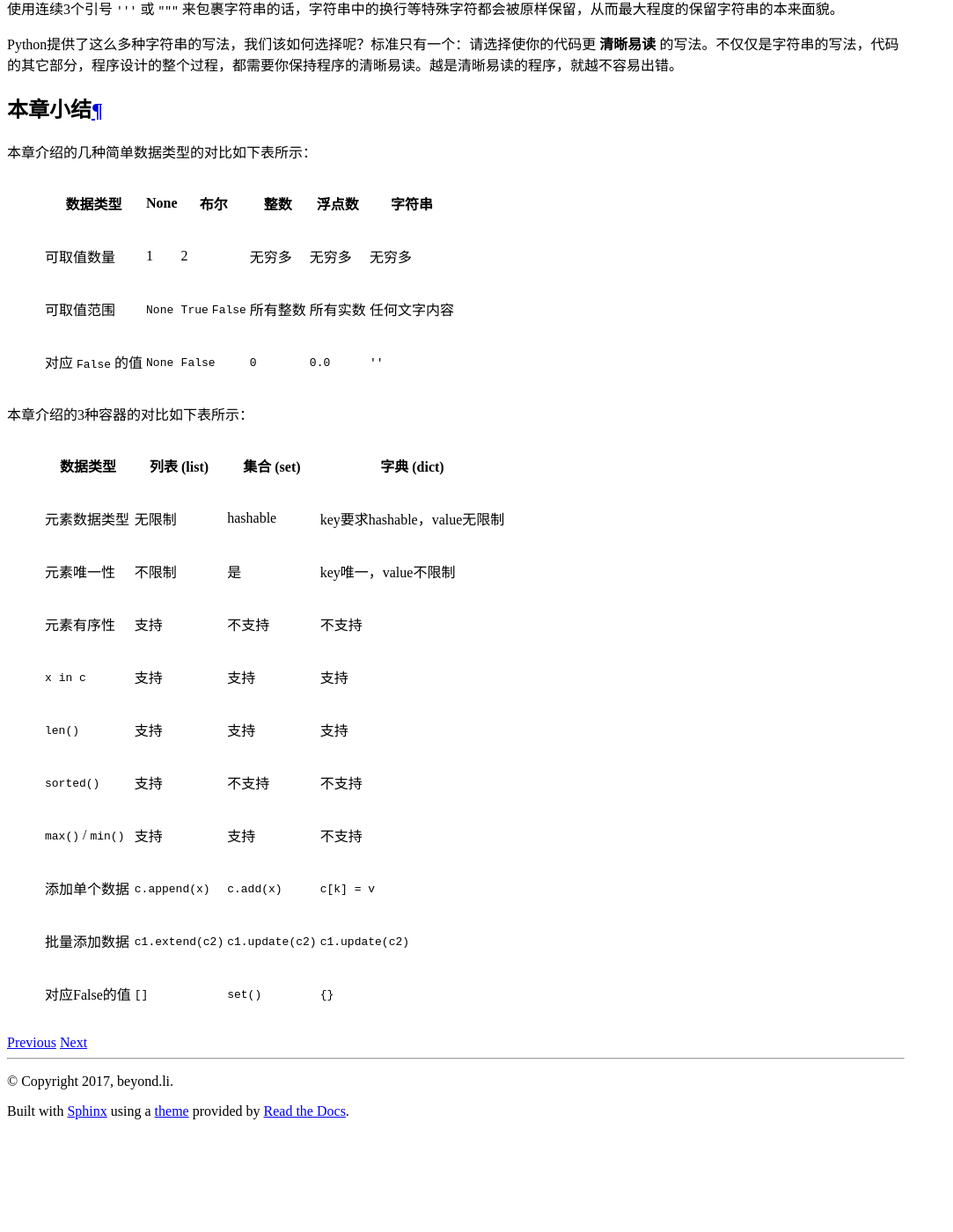
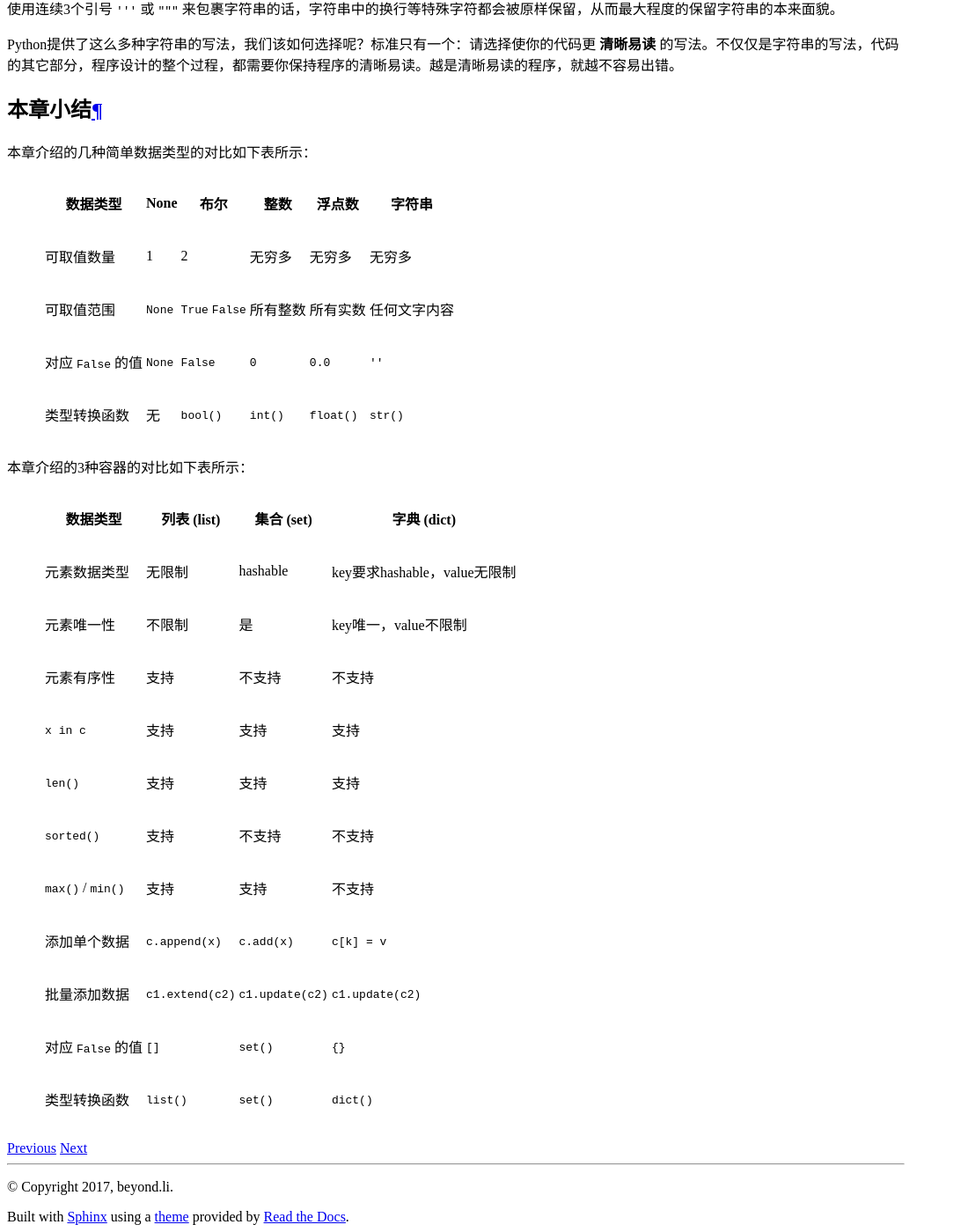
Before and after one commit to letscan/ProgrammingBasics, a Sphinx documentation site: the page built from doc/DataTypes.rst, in a window 1280 px wide and 1400 px high, scrolled down 14825 px. Shown: the whole window at 88% size, without its empty margins (0-1083 px from the left). Built offline with Sphinx 7.4.7 and the Read the Docs theme 2.0.0, drawn with Linux system fonts in a browser that asks for light colours; comment, search, counter and statistics services are not loaded; before the commit the page ends 16105 px from its top, so only the background shows below that.

Commit message:
fix summary

```diff
--- a/doc/DataTypes.rst
+++ b/doc/DataTypes.rst
@@ -774,13 +774,14 @@ Python提供了这么多种字符串的写法，我们该如何选择呢？标
 
 本章介绍的几种简单数据类型的对比如下表所示：
 
-    ==================  =======  =================  ==========  ==========  ==============
+    ==================  =======  =================  ==========  ===========  ==============
     数据类型              None          布尔           整数        浮点数         字符串
-    ==================  =======  =================  ==========  ==========  ==============
-    可取值数量           1         2                 无穷多       无穷多       无穷多
-    可取值范围           `None`    `True` `False`    所有整数     所有实数      任何文字内容
-    对应 `False` 的值    `None`    `False`           `0`          `0.0`      `''`
-    ==================  =======  =================  ==========  ==========  ==============
+    ==================  =======  =================  ==========  ===========  ==============
+    可取值数量           1         2                 无穷多       无穷多        无穷多
+    可取值范围           `None`    `True` `False`    所有整数     所有实数       任何文字内容
+    对应 `False` 的值    `None`    `False`           `0`         `0.0`       `''`
+    类型转换函数          无        `bool()`          `int()`     `float()`   `str()`
+    ==================  =======  =================  ==========  ===========  ==============
 
 
 本章介绍的3种容器的对比如下表所示：
@@ -791,11 +792,12 @@ Python提供了这么多种字符串的写法，我们该如何选择呢？标
     元素数据类型                 无限制                hashable            key要求hashable，value无限制
     元素唯一性                   不限制               是                   key唯一，value不限制
     元素有序性                   支持                 不支持               不支持
-    ``x in c``                   支持                 支持                 支持
-    ``len()``                   支持                 支持                 支持
-    ``sorted()``                支持                 不支持               不支持
-    ``max()`` / ``min()``       支持                 支持                 不支持
-    添加单个数据                 ``c.append(x)``      ``c.add(x)``        ``c[k] = v``
-    批量添加数据                 ``c1.extend(c2)``    ``c1.update(c2)``   ``c1.update(c2)``
-    对应False的值                ``[]``               ``set()``           ``{}``
+    `x in c`                    支持                 支持                 支持
+    `len()`                     支持                 支持                 支持
+    `sorted()`                  支持                 不支持               不支持
+    `max()` / `min()`           支持                 支持                 不支持
+    添加单个数据                 `c.append(x)`        `c.add(x)`          `c[k] = v`
+    批量添加数据                 `c1.extend(c2)`      `c1.update(c2)`     `c1.update(c2)`
+    对应 `False` 的值            `[]`                 `set()`             `{}`
+    类型转换函数                  `list()`             `set()`             `dict()`
     =========================  ===================  ===================  ==============================
```
